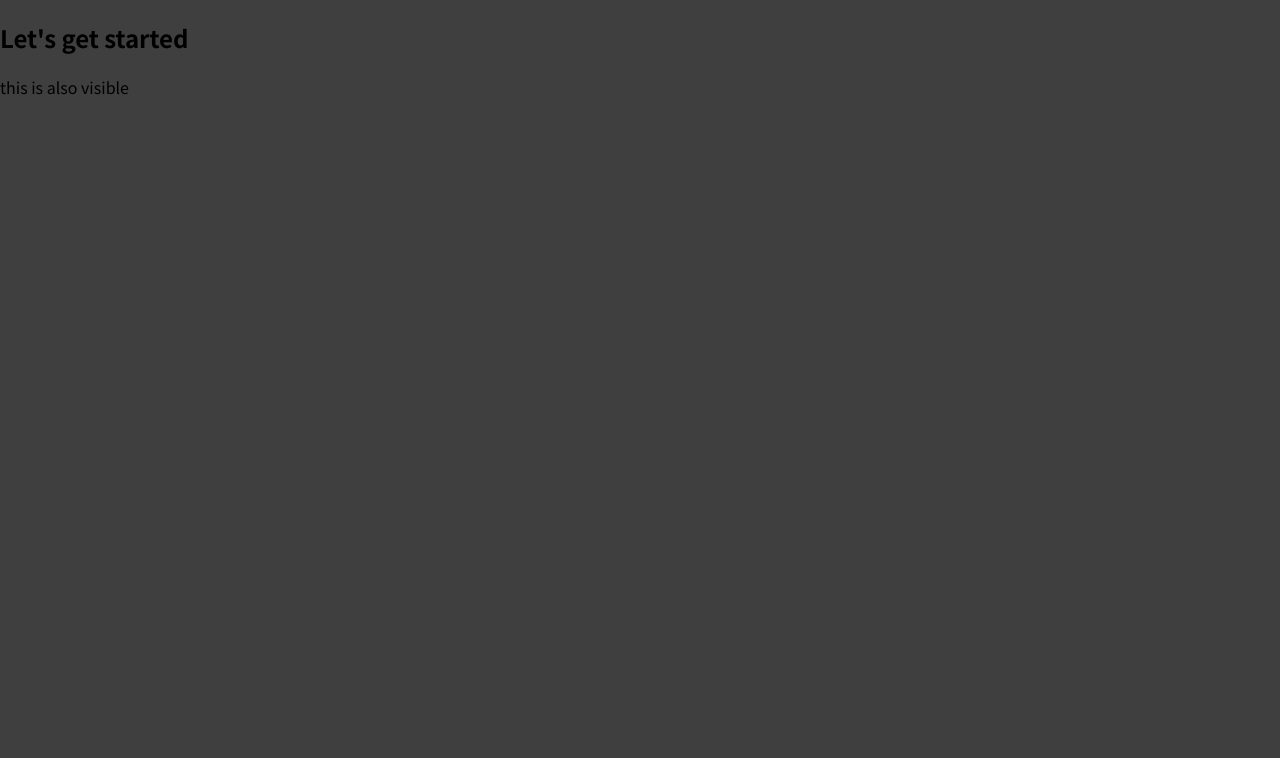
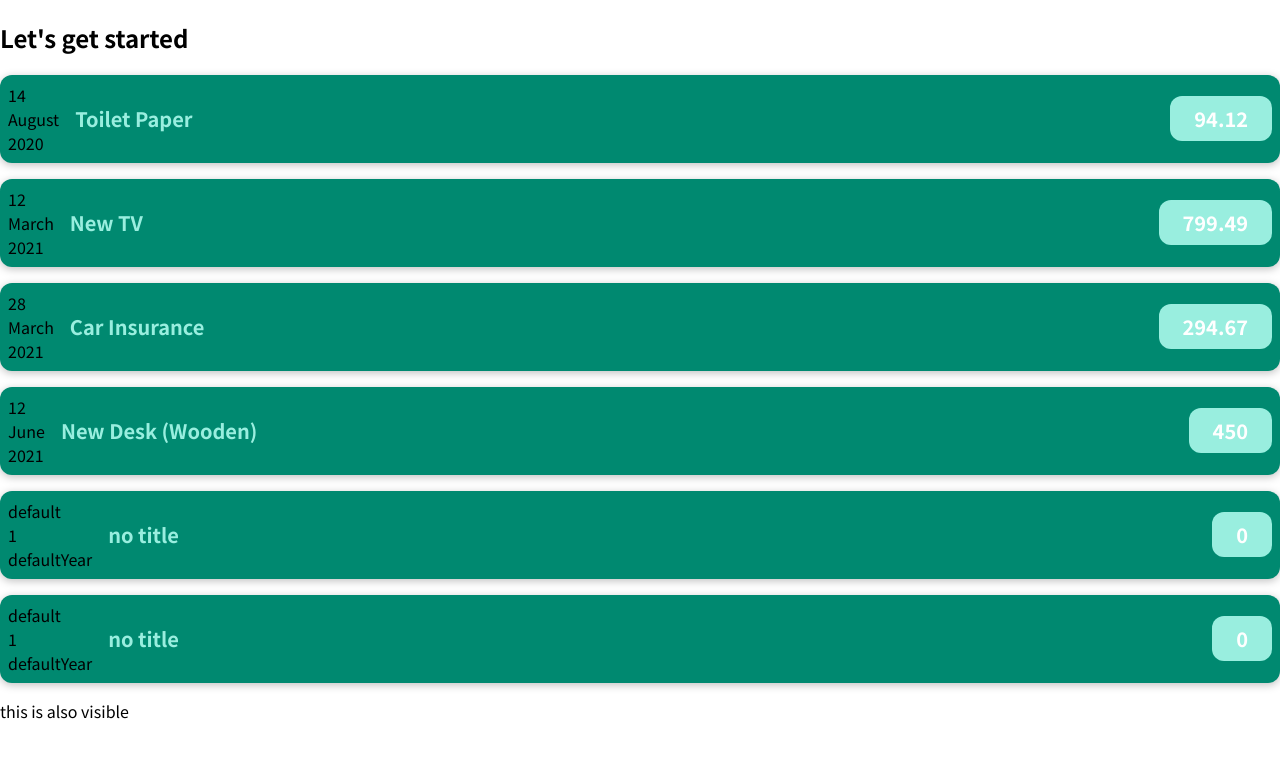
Before and after one commit to hotriluc/react-income-expense-app, a React (Create React App) app: page / in a window 1280 px wide. Shown: the top 758 px of the page. Built offline with nearby package versions, Linux system fonts and the light colour scheme.

Commit message:
using props to pass data

```diff
--- a/package.json
+++ b/package.json
@@ -34,5 +34,8 @@
       "last 1 firefox version",
       "last 1 safari version"
     ]
+  },
+  "devDependencies": {
+    "sass": "^1.49.7"
   }
 }
--- a/src/App.js
+++ b/src/App.js
@@ -1,9 +1,42 @@
+import ExpenseItem from "./components/ExpenseItem";
+
 function App() {
+  const expenses = [
+    {
+      id: 'e1',
+      title: 'Toilet Paper',
+      amount: 94.12,
+      date: new Date(2020, 7, 14),
+    },
+    { id: 'e2',
+      title: 'New TV',
+      amount: 799.49,
+      date: new Date(2021, 2, 12) },
+    {
+      id: 'e3',
+      title: 'Car Insurance',
+      amount: 294.67,
+      date: new Date(2021, 2, 28),
+    },
+    {
+      id: 'e4',
+      title: 'New Desk (Wooden)',
+      amount: 450,
+      date: new Date(2021, 5, 12),
+    },
+  ];
+
   return (
     <div>
       <h2>
         Let's get started
       </h2>
+      <ExpenseItem title={expenses[0].title} amount={expenses[0].amount} date={expenses[0].date}></ExpenseItem>
+      <ExpenseItem title={expenses[1].title} amount={expenses[1].amount} date={expenses[1].date}></ExpenseItem>
+      <ExpenseItem title={expenses[2].title} amount={expenses[2].amount} date={expenses[2].date}></ExpenseItem>
+      <ExpenseItem title={expenses[3].title} amount={expenses[3].amount} date={expenses[3].date}></ExpenseItem>
+      <ExpenseItem></ExpenseItem>
+      <ExpenseItem></ExpenseItem>
       <p>this is also visible</p>
     </div>
   );
--- /dev/null
+++ b/src/components/CalendarItem.js
@@ -0,0 +1,17 @@
+
+function CalendarItem(props) {
+    console.log(props)
+    const month = props.date?.toLocaleString('en-GB', {month: 'long'}) ?? '1';
+    const day = props.date?.toLocaleString('en-GB', {day: '2-digit'}) ?? 'default';
+    const year = props.date?.getFullYear() ?? 'defaultYear'
+
+    return (
+    <div>
+        <div>{day}</div>
+        <div>{month}</div>
+        <div>{year}</div>
+    </div>
+    )
+}
+
+export default CalendarItem;
--- /dev/null
+++ b/src/components/ExpenseItem.js
@@ -0,0 +1,16 @@
+import CalendarItem from './CalendarItem';
+import './ExpenseItem.scss'
+
+function ExpenseItem(props) {
+
+    return (
+    <div className="expense-item">
+        <CalendarItem date={props.date}></CalendarItem>
+        <div className="expense-item__description">
+            <h2>{props.title ?? 'no title'}</h2>
+            <div className="expense-item__price">{props.amount ?? '0'}</div>
+        </div>
+    </div>);
+}
+
+export default ExpenseItem
--- /dev/null
+++ b/src/components/ExpenseItem.scss
@@ -0,0 +1,55 @@
+.expense-item {
+    display: flex;
+    justify-content: space-between;
+    align-items: center;
+    box-shadow: 0 2px 8px rgba(0, 0, 0, 0.25);
+    padding: 0.5rem;
+    margin: 1rem 0;
+    border-radius: 12px;
+    background-color: #008970;
+
+
+    &__description {
+    display: flex;
+    flex-direction: column;
+    gap: 1rem;
+    align-items: flex-end;
+    flex-flow: column-reverse;
+    justify-content: flex-start;
+    flex: 1;
+  }
+
+   h2 {
+    color: #99eedf;;
+    font-size: 1rem;
+    flex: 1;
+    margin: 0 1rem;
+  }
+
+    &__price {
+    font-size: 1rem;
+    font-weight: bold;
+    color: white;
+    background-color: #99eedf;
+    padding: 0.5rem;
+    border-radius: 12px;
+  }
+
+  @media (min-width: 580px) {
+    &__description {
+      flex-direction: row;
+      align-items: center;
+      justify-content: flex-start;
+      flex: 1;
+    }
+
+    &__description, h2 {
+      font-size: 1.25rem;
+    }
+
+    &__price {
+      font-size: 1.25rem;
+      padding: 0.5rem 1.5rem;
+    }
+  }
+}
--- a/src/index.css
+++ b/src/index.css
@@ -10,5 +10,5 @@ html {
 
 body {
   margin: 0;
-  background-color: #3f3f3f;
+  background-color: white;
 }
```
Also changed, not shown: 1 other file (tests, documents, lock files or other folders).
